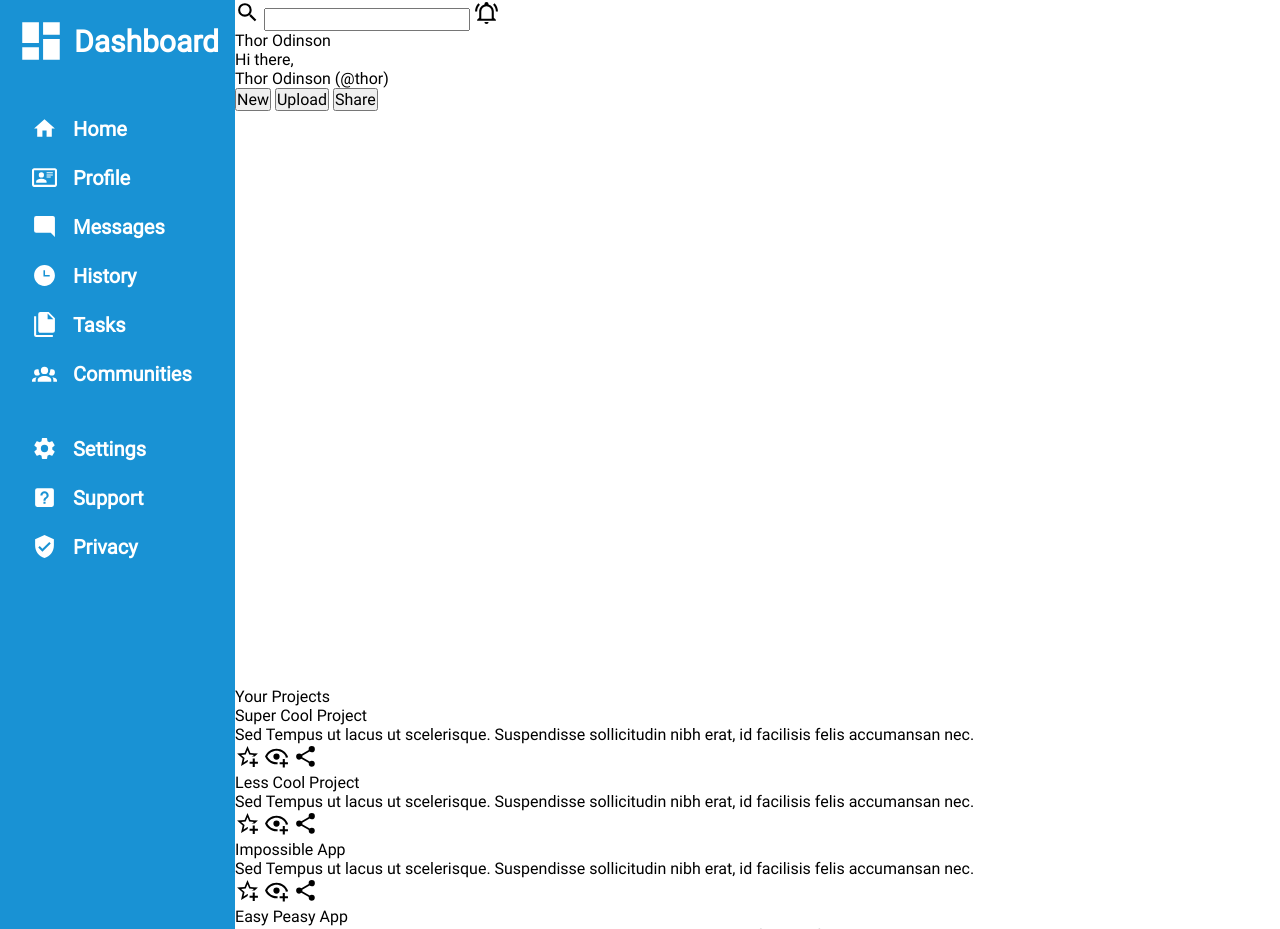
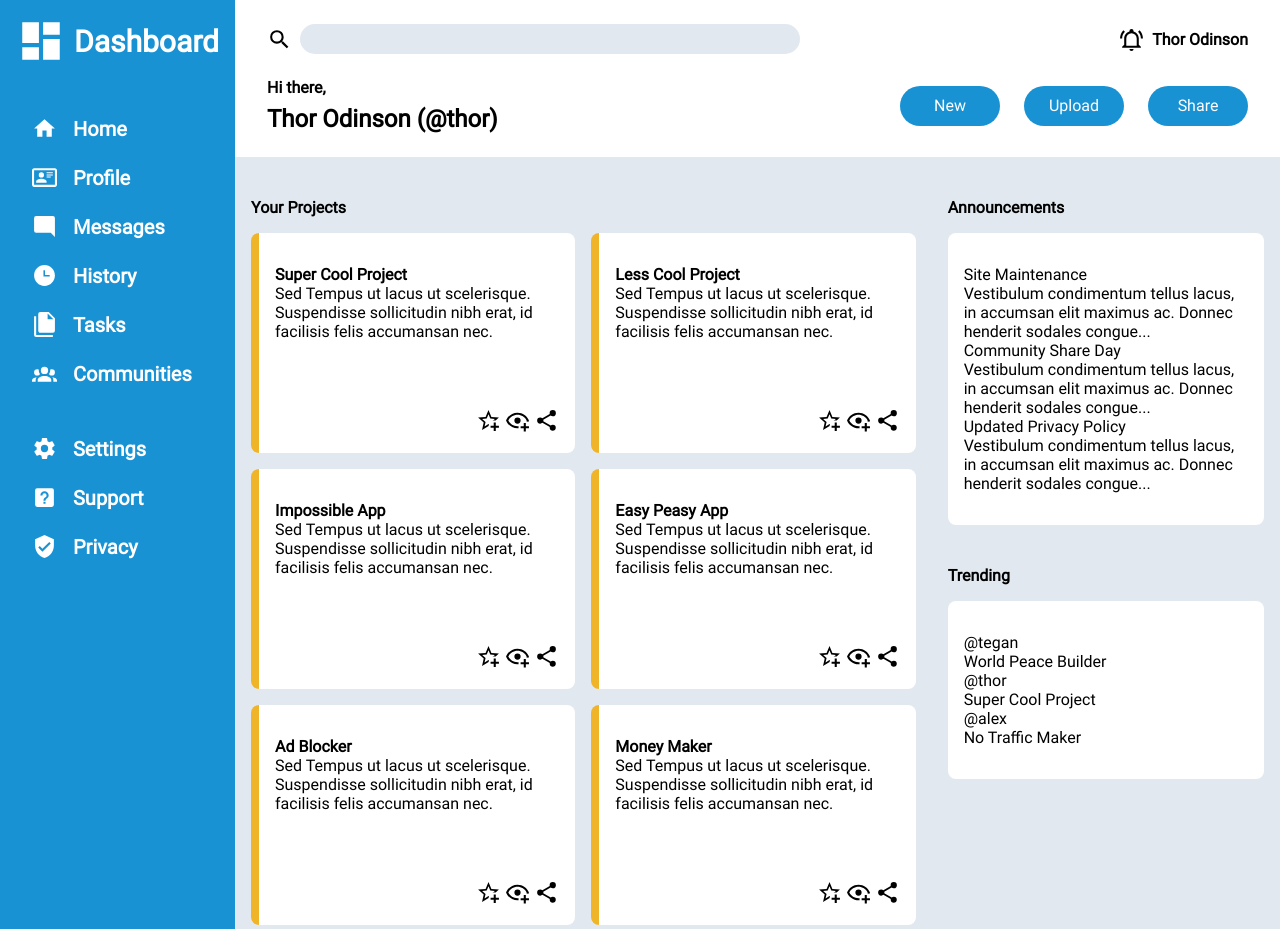
Before and after one commit to gitkazumaa/odin-admin-dashboard, a plain HTML site: page index.html in a window 1280 px wide. Shown: the top 929 px of the page. Drawn offline with Linux system fonts and the light colour scheme.

Commit message:
Style searchbar and content

```diff
--- a/index.html
+++ b/index.html
@@ -30,10 +30,14 @@
 
         <div class="searchbar-container">
             <div class="searchbar-and-profile-container">
-                <img src="assets/icons/magnify.svg" class="icon">
-                <input type="search"/>
-                <img src="assets/icons/bell-ring-outline.svg" class="icon">
-                <div>Thor Odinson</div>
+                <div class="search-container">
+                    <img src="assets/icons/magnify.svg" class="icon">
+                    <input type="search"/>
+                </div>
+                <div class="profile-and-notifications">
+                    <img src="assets/icons/bell-ring-outline.svg" class="icon">
+                    <div>Thor Odinson</div>
+                </div>
             </div>
             <div class="profile-media-container">
                 <div class="greeting-container">
--- a/styles.css
+++ b/styles.css
@@ -10,10 +10,15 @@
     font-size: 16px;
 }
 
+html, body {
+    height: 100%;
+}
+
 .container {
     display: grid;
     grid-template-columns: 1fr 5fr;
-    grid-template-rows: 1fr 1fr;
+    grid-template-rows: 1fr 4fr;
+    height: 100%;
 }
 
 .sidebar-container {
@@ -69,3 +74,139 @@
 .icon {
     width: 25px;
 }
+
+.searchbar-container {
+    display: flex;
+    flex-direction: column;
+    justify-content: space-between;
+    gap: 24px;
+    padding: 24px 32px;
+    box-shadow: 0 5px 5px -5px #222;
+}
+
+.searchbar-and-profile-container {
+    display: flex;
+    flex-direction: row;
+    align-items: center;
+    justify-content: space-between;
+}
+
+.search-container {
+    display: flex;
+    align-items: center;
+    gap: 8px;
+}
+
+.search-container input {
+    background-color: #E2E8F0;
+    border: none;
+    border-radius: 15px;
+    height: 30px;
+    width: 500px;
+}
+
+.profile-and-notifications {
+    display: flex;
+    flex-direction: row;
+    align-items: center;
+    gap: 8px;
+
+}
+
+.profile-and-notifications div {
+    font-weight: 900;
+}
+
+.profile-media-container {
+    display: flex;
+    flex-direction: row;
+    justify-content: space-between;
+}
+
+.greeting-container {
+    display: flex;
+    flex-direction: column;
+    gap: 8px;
+    font-weight: 900;
+}
+
+.username-text {
+    font-size: 24px;
+}
+
+.media-buttons-container {
+    display: flex;
+    flex-direction: row;
+    align-items: center;
+    gap: 24px;
+}
+
+.media-buttons-container button {
+    background-color: #1992D4;
+    color: #FFFFFF;
+    border-radius: 50px;
+    border: none;
+    width: 100px;
+    height: 40px;
+}
+
+.content-container {
+    display: grid;
+    grid-template-columns: 2fr 1fr;
+    background-color: #E2E8F0;
+}
+
+.project-container {
+    display: grid;
+    grid-template-columns: 1fr 1fr;
+    grid-template-rows: 1fr repeat(3, 5fr);
+    gap: 16px;
+    padding: 16px
+}
+
+.content-title-text {
+    grid-column: 1 / 3;
+    display: flex;
+    align-items: flex-end;
+    font-weight: 900;
+}
+
+.project-card {
+    display: flex;
+    flex-direction: column;
+    justify-content: space-between;
+    background-color: #FFFFFF;
+    border-left: 8px solid #F0B429;
+    border-radius: 8px;
+}
+
+.project-card-text {
+    align-self: flex-start;
+    padding: 32px 16px;
+}
+
+.project-card-text div:first-child {
+    font-weight: 900;
+}
+
+.project-card-images {
+    align-self: flex-end;
+    padding: 16px;
+}
+
+.announcements-and-trending-container {
+    display: flex;
+    flex-direction: column;
+    gap: 16px;
+    padding: 16px;
+}
+
+.content-title-text {
+    height: 44px;
+}
+
+.announcement-card-container, .trending-card-container{
+    background-color: #FFFFFF;
+    border-radius: 8px;
+    padding: 32px 16px;
+}
```
